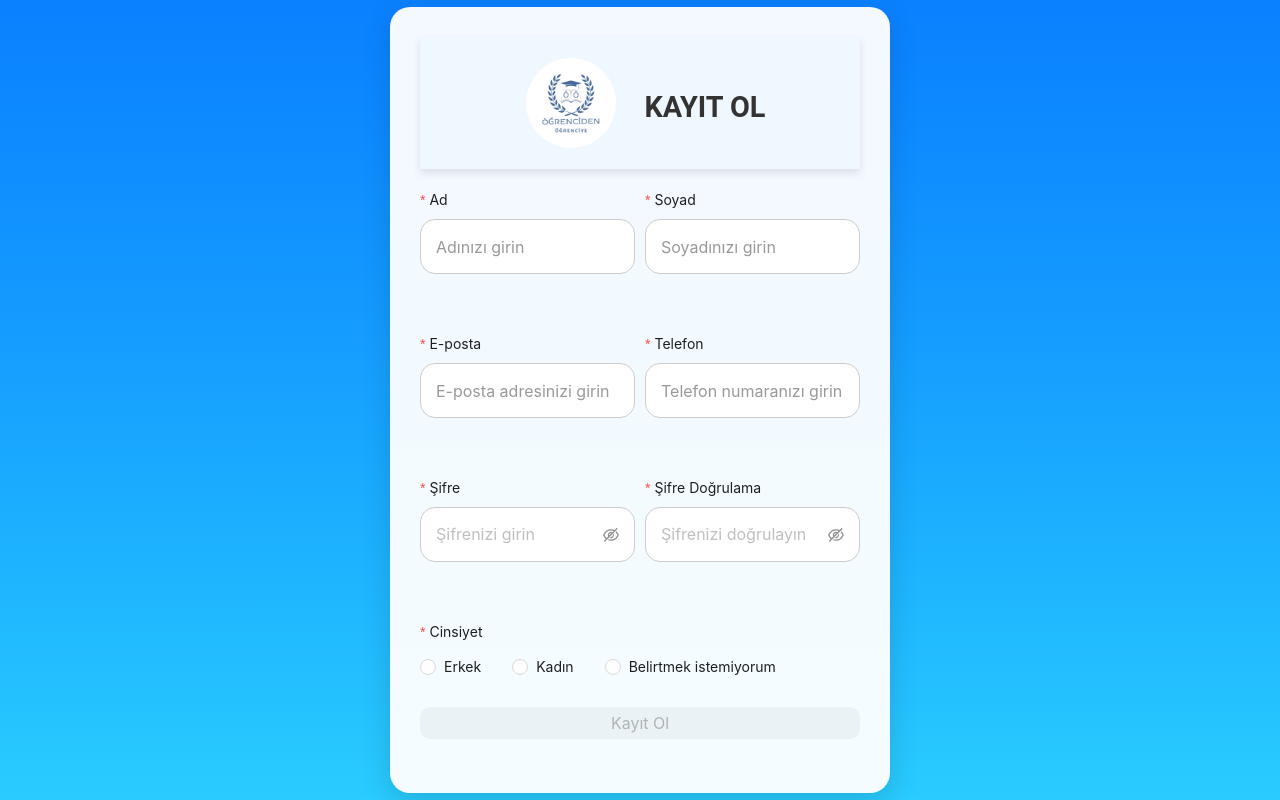
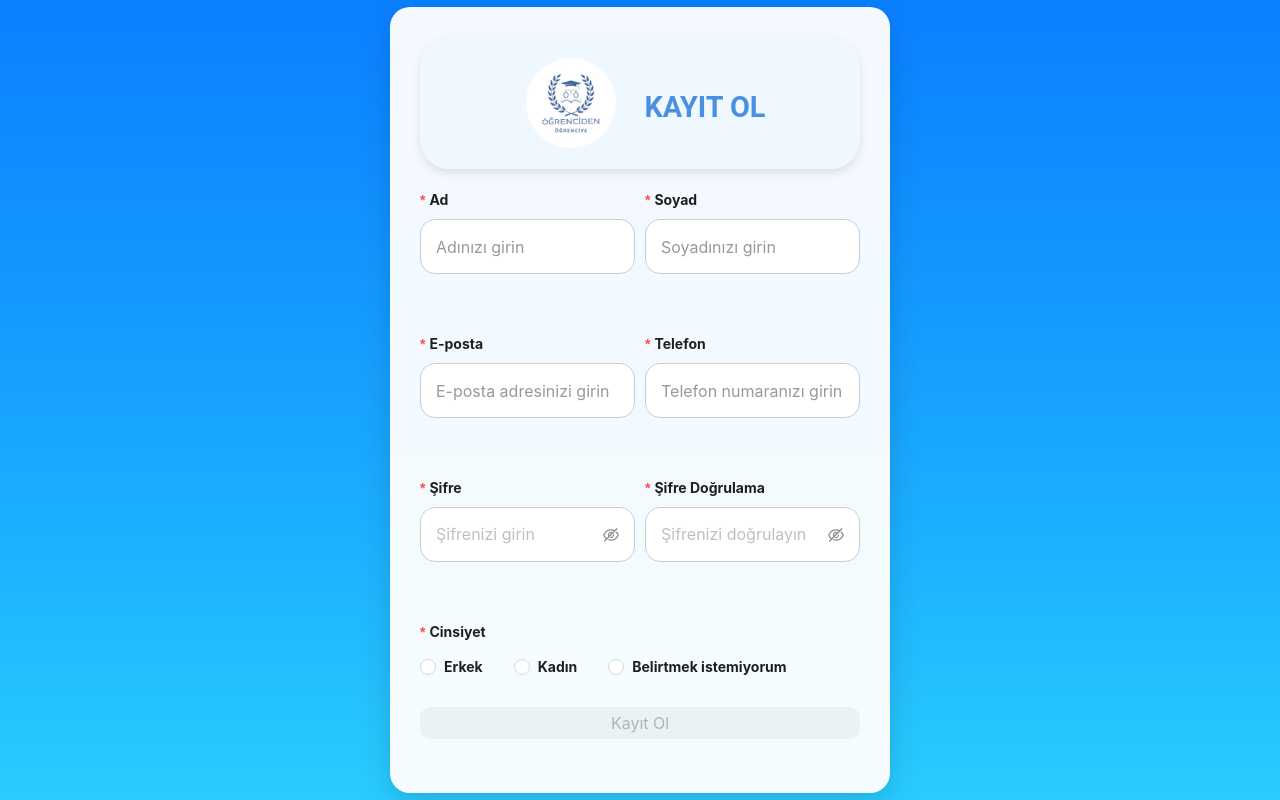
Before and after one commit to enginizgi42/ogrenciden-ogrenciye, a React (Create React App) app: page /signup in a window 1280 px wide. Built offline with nearby package versions, Linux system fonts and the light colour scheme.

Commit message:
SAAAAKİN

```diff
--- a/src/styles/Home.css
+++ b/src/styles/Home.css
@@ -29,6 +29,9 @@
   width: 60px;
   height: 60px;
   margin-right: 15px;
+  border-radius: 50%; /* Bu özellik logoyu yuvarlak hale getirir */
+  box-shadow: 0 4px 8px rgba(0, 0, 0, 0.2);
+  object-fit: cover;
 }
 
 .header-title {
--- a/src/styles/Signup.css
+++ b/src/styles/Signup.css
@@ -21,6 +21,7 @@
   justify-content: center;
   gap: 10px;
   margin-bottom: 20px;
+  border-radius: 30px;
 }
 
 .signup-logo {
@@ -32,7 +33,7 @@
 
 .signup-title {
   font-size: 1.8rem;
-  color: #333;
+  color: #4a90e2;
   font-weight: bold;
   margin-top: 10%;
   margin-right: 17%;
@@ -46,6 +47,7 @@
 
 .form-item {
   flex: 1;
+  font-weight: bold;
 }
 
 .input-field {
```
